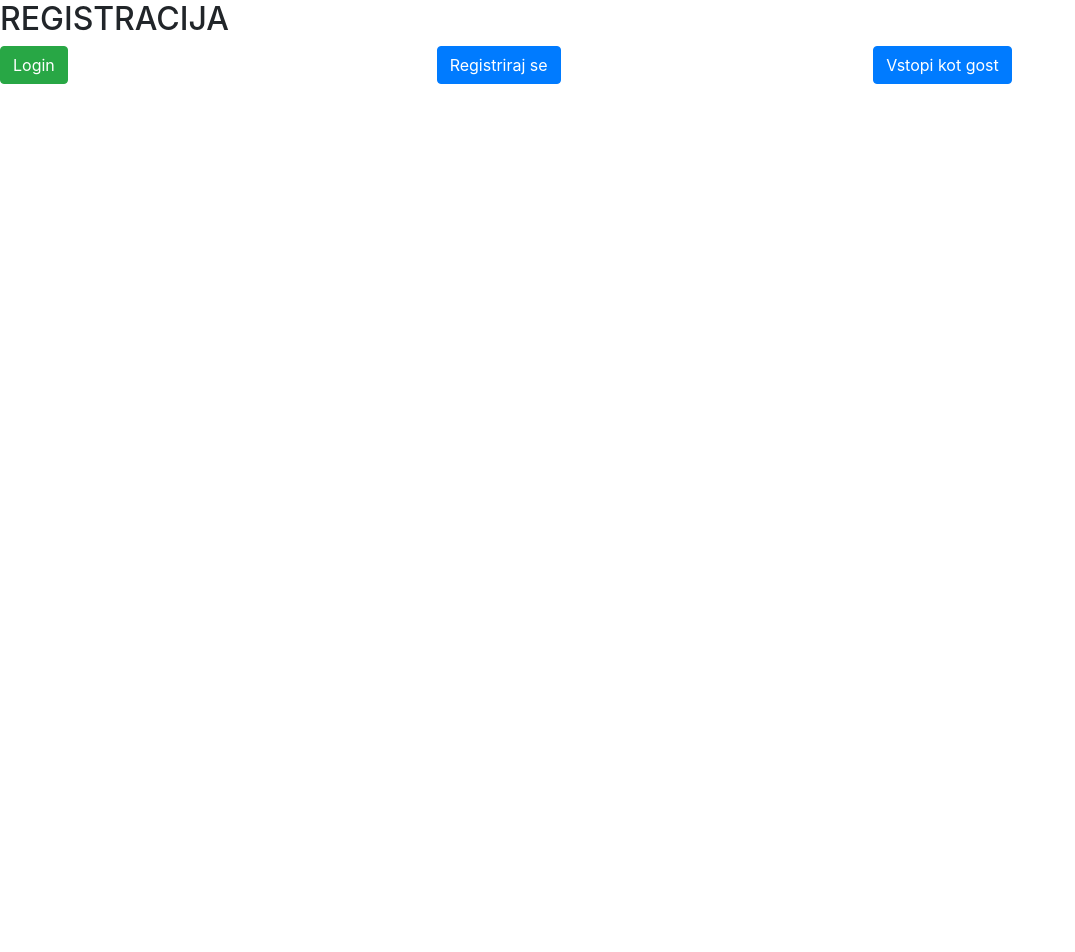
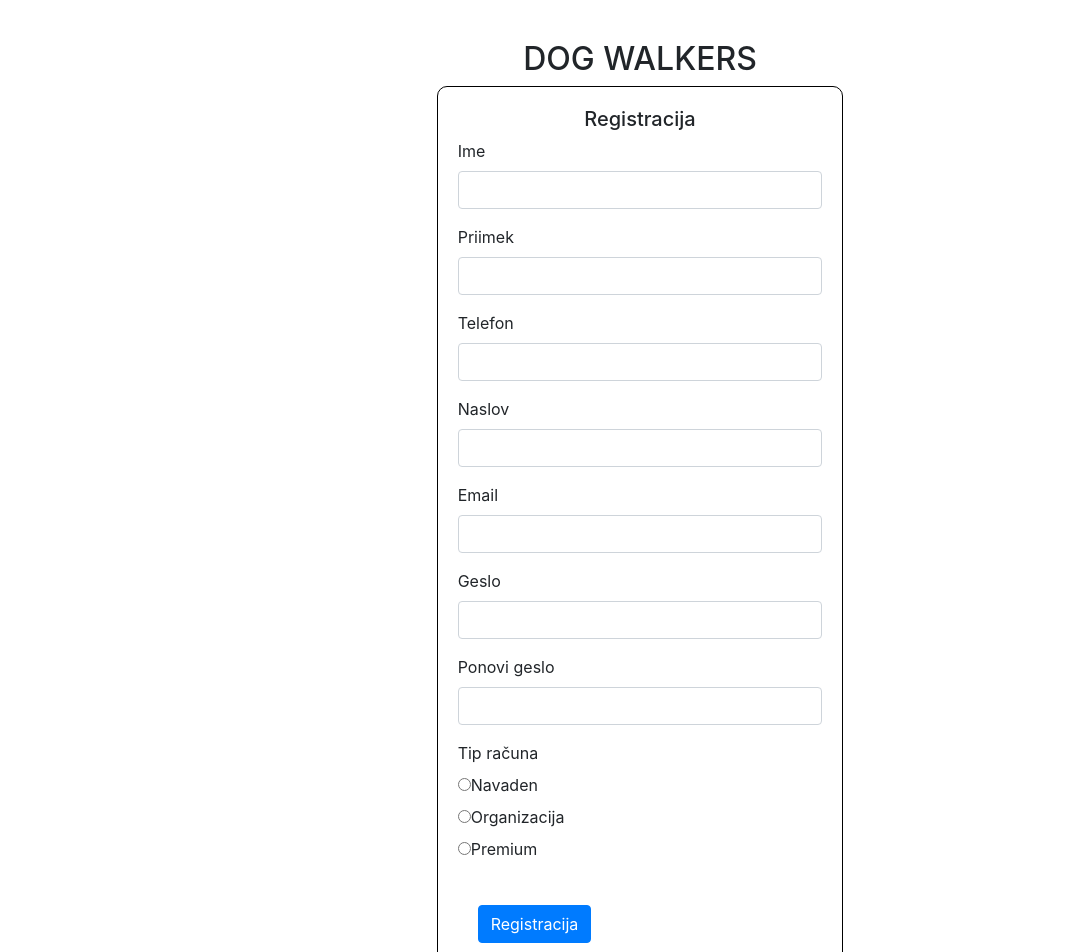
Before and after one commit to mynameisgasper/TPO, an Angular app in the folder src/app_public/: page /registracija in a window 1280 px wide. Shown: the top 952 px of the page, without its empty margins (0-1075 px from the left). Before the commit the page ends 800 px from the top, so only its background shows below. Built offline with nearby package versions, Linux system fonts and the light colour scheme.

Commit message:
Registracija izgled končan #1

```diff
--- a/src/app_public/src/app/home-page/home-page.component.css
+++ b/src/app_public/src/app/home-page/home-page.component.css
@@ -1,54 +1,5 @@
-nav {
-    border-top: 0;
-    border-left: 0;
-    border-right: 0;
-    border-bottom: 1px;
-    border-style: solid;
-    -webkit-box-shadow: 0px 1px 15px 1px rgba(209, 209, 209, 1);
-    -moz-box-shadow: 0px 1px 15px 1px rgba(209, 209, 209, 1);
-    box-shadow: 0px 1px 15px 1px rgba(209, 209, 209, 1);
-}
-
-body {
-    background: #ededed;
-}
-
-#profileButton {
-    margin: 1vh;
-}
-
-.main-container {
-    margin-top: 5vh;
-}
-
 .row {
     margin-top: 5vh;
-}
-
-.row h5 {
-    text-align: center;
-    padding-top: 1vh;
-}
-
-.image-container {
-    width: 100%;
-    height: 50%;
-}
-
-.oglas {
-    padding: 1vh;
-    -webkit-box-shadow: 0px 1px 15px 1px rgba(209, 209, 209, 1);
-    -moz-box-shadow: 0px 1px 15px 1px rgba(209, 209, 209, 1);
-    box-shadow: 0px 1px 15px 1px rgba(209, 209, 209, 1);
-    border-radius: 5px;
-    margin-top: 3vh;
-}
-
-.spacer {
-    margin: 1vh;
-}
-
-.main-buttons {
     text-align: center;
 }
 
--- a/src/app_public/src/app/home-page/home-page.component.html
+++ b/src/app_public/src/app/home-page/home-page.component.html
@@ -11,8 +11,8 @@
                 <input type="email" class="form-control" id="loginEmail">
                 </div>
                 <div class="form-group">
-                <label for="registrationPassword">Geslo</label>
-                <input type="password" class="form-control" id="registrationPassword">
+                <label for="loginPassword">Geslo</label>
+                <input type="password" class="form-control" id="loginPassword">
                 </div>
                 <button class="btn btn-success">Prijava</button>
             </form>
--- a/src/app_public/src/app/registracija/registracija.component.css
+++ b/src/app_public/src/app/registracija/registracija.component.css
@@ -0,0 +1,19 @@
+.row {
+    margin-top: 5vh;
+    text-align: center;
+}
+
+.form {
+    padding: 20px;
+    border: 1px solid black;
+    border-radius: 10px;
+    text-align: left;
+}
+
+.registration {
+    margin: 20px;
+}
+
+.guest {
+    margin: 20px;
+}
--- a/src/app_public/src/app/registracija/registracija.component.html
+++ b/src/app_public/src/app/registracija/registracija.component.html
@@ -1,12 +1,56 @@
-<h2>REGISTRACIJA</h2>
 <div class="row">
     <div class="col-12 col-md-4 col-lg-4 col-xl-4 main-buttons">
-        <button class="btn btn-success" routerLink="/">Login</button>
+
     </div>
     <div class="col-12 col-md-4 col-lg-4 col-xl-4 main-buttons">
-        <button class="btn btn-primary">Registriraj se</button>
+        <h2>DOG WALKERS</h2>
+        <div class="form">
+            <h5 style="text-align: center;">Registracija</h5>
+            <form>
+                <div class="form-group">
+                    <label for="name">Ime</label>
+                    <input type="text" class="form-control" id="registrationName">
+                </div>
+                <div class="form-group">
+                    <label for="surname">Priimek</label>
+                    <input type="text" class="form-control" id="registrationSurname">
+                </div>
+                <div class="form-group">
+                    <label for="phone">Telefon</label>
+                    <input type="text" class="form-control" id="registrationPhone">
+                </div>
+                <div class="form-group">
+                    <label for="address">Naslov</label>
+                    <input type="text" class="form-control" id="registrationAddress">
+                </div>
+                <div class="form-group">
+                <label for="email">Email</label>
+                <input type="email" class="form-control" id="registrationEmail">
+                </div>
+                <div class="form-group">
+                <label for="password">Geslo</label>
+                <input type="password" class="form-control" id="registrationPassword">
+                </div>
+                <div class="form-group">
+                    <label for="password2">Ponovi geslo</label>
+                    <input type="password2" class="form-control" id="registrationPassword2">
+                </div>
+                <div class="form-group radio">
+                    <label for="accType">Tip računa</label><br>
+                    <input type="radio" id="navaden" name="accType" value="navaden">
+                    <label for="male">Navaden</label><br>
+                    <input type="radio" id="organizacija" name="accType" value="organizacija">
+                    <label for="female">Organizacija</label><br>
+                    <input type="radio" id="premium" name="accType" value="premium">
+                    <label for="other">Premium</label>
+                </div>
+                <button class="btn btn-primary registration" style="text-align: right;">Registracija</button>
+            </form>
+        </div>
+
+        <button class="btn btn-success" routerLink="/">Pojdi na prijavo</button>
+        <button class="btn btn-primary guest" routerLink="/oglasi">Vstopi kot gost</button>
     </div>
     <div class="col-12 col-md-4 col-lg-4 col-xl-4 main-buttons">
-        <button class="btn btn-primary" routerLink="/oglasi">Vstopi kot gost</button>
     </div>
 </div>
```
